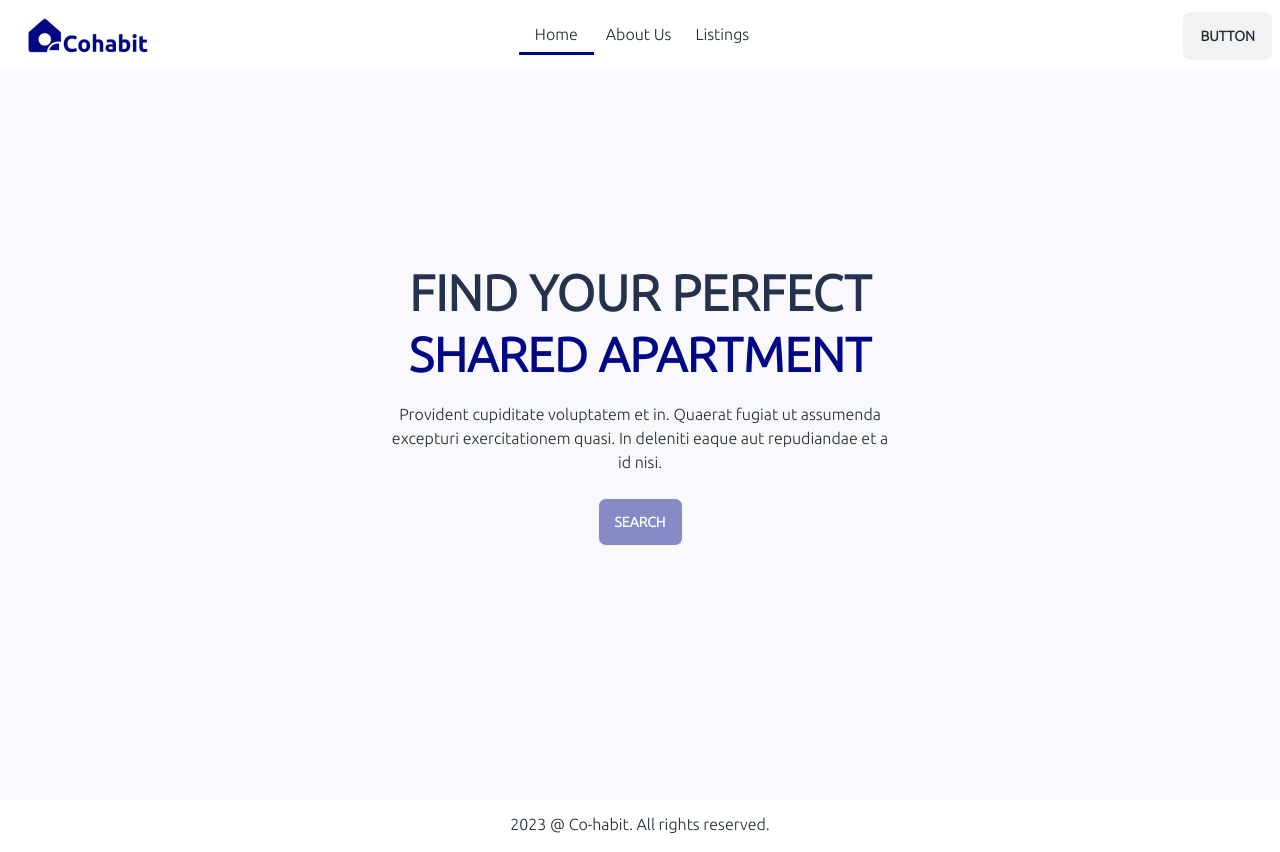
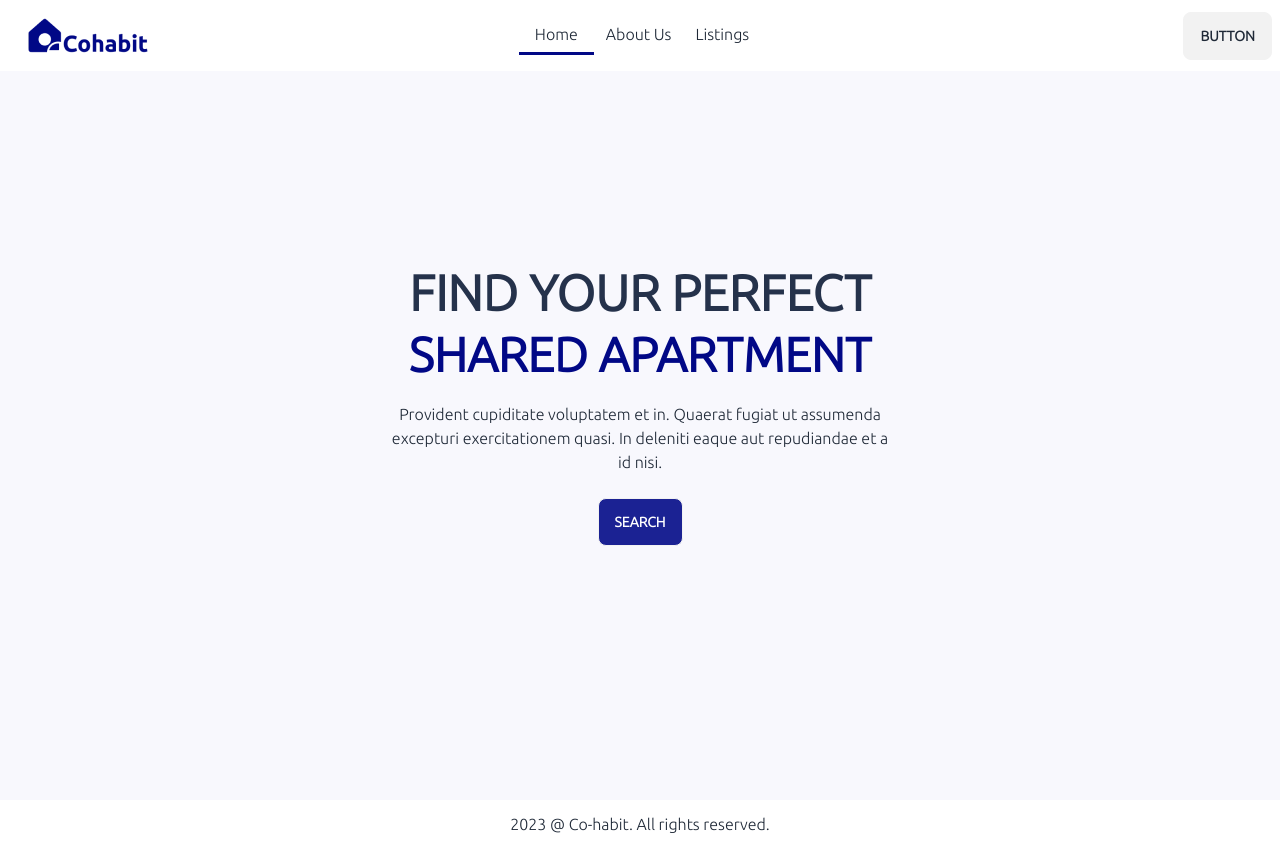
Before and after one commit to lazynerd-studios/Co-Habit-Landing, a React (Vite) app: page / in a window 1280 px wide. Built offline with nearby package versions, Linux system fonts and the light colour scheme.

Commit message:
Update Home.jsx

```diff
--- a/src/Components/Home/Home.jsx
+++ b/src/Components/Home/Home.jsx
@@ -11,7 +11,7 @@ const Home = () => {
               <h1 className=" text-[3.125rem] font-bold uppercase text-[#25324B]">FIND YOUR PERFECT</h1>
               <h1 className="text-5xl font-bold uppercase text-[#010886]">Shared APARTMENT</h1>
               <p className="py-6">Provident cupiditate voluptatem et in. Quaerat fugiat ut assumenda excepturi exercitationem quasi. In deleniti eaque aut repudiandae et a id nisi.</p>
-              <button className="btn bg-[#01088675] hover:bg-[#010886] text-white hover:text-white">Search</button>
+              <button className="btn bg-[#010886e3] hover:bg-[#010886] text-white hover:text-white">Search</button>
             </div>
           </div>
         </div>
```
